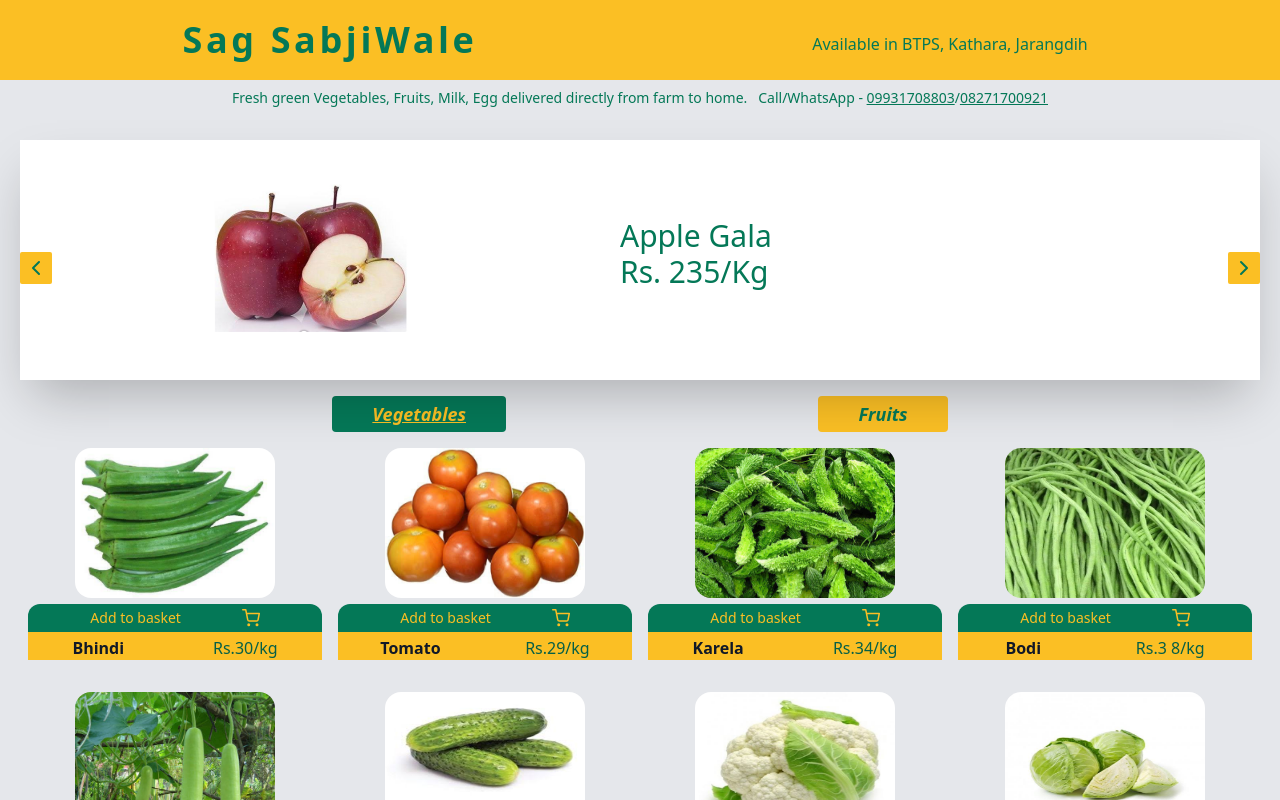
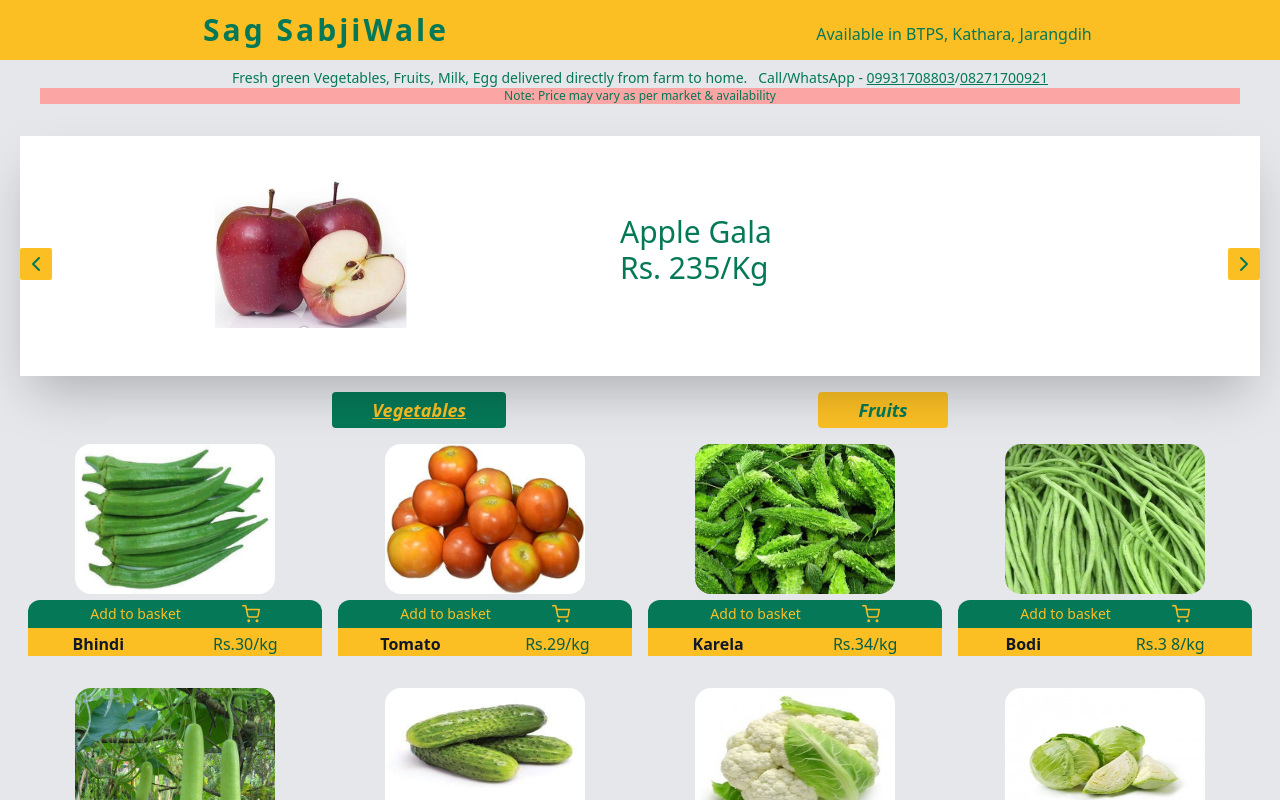
Before and after one commit to Veronika19/sagsabji, a Next.js app: page / in a window 1280 px wide. Shown: the top 800 px of the page. Built offline with nearby package versions, Linux system fonts and the light colour scheme; no server answers.

Commit message:
added note

```diff
--- a/components/Header.js
+++ b/components/Header.js
@@ -2,9 +2,9 @@ export default function Header() {
   return (
     <div className="2xl:mx-auto 2xl:container xl:px-0 bg-yellow-400">
       <header className="text-gray-600 body-font">
-        <div className="container mx-auto flex flex-wrap p-5 flex-col md:flex-row items-center font-medium">
+        <div className="container mx-auto flex flex-wrap p-1 md:p-3 flex-col md:flex-row items-center font-medium">
           <a className="flex md:w-1/2 flex-wrap order-first lg:order-none title-font items-center justify-center text-green-700 lg:items-center lg:justify-center">
-            <span className="text-4xl tracking-widest font-bold" itemProp="name">
+            <span className="text-3xl tracking-widest font-bold" itemProp="name">
               Sag SabjiWale
             </span>
           </a>
--- a/pages/index.js
+++ b/pages/index.js
@@ -31,6 +31,9 @@ export default function Home() {
               <a href="tel:08271700921" itemProp="telephone" className="underline">
                 08271700921
               </a>
+              <p className="bg-red-300 text-xs">
+                Note: Price may vary as per market &#38; availability
+              </p>
             </h1>
             <Slider />
             <div className="flex flex-wrap justify-evenly mb-4 text-lg">
```
